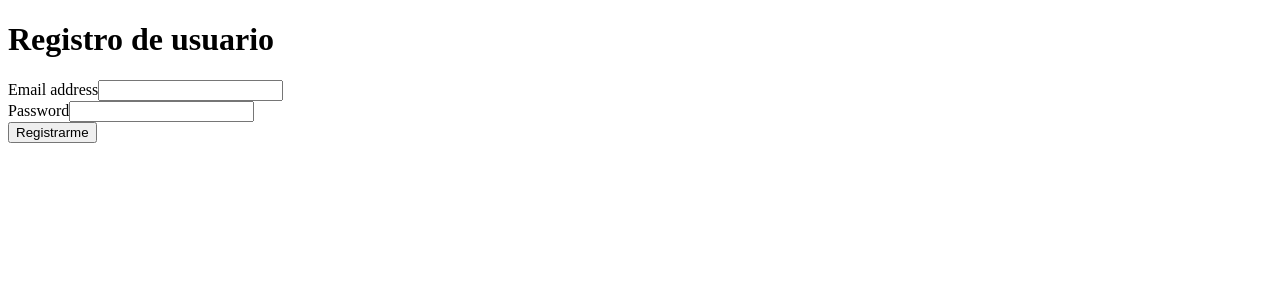
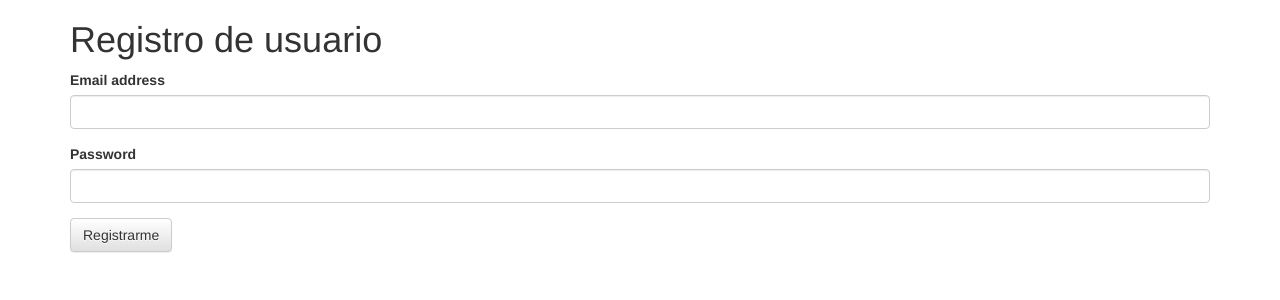
Before and after one commit to h2swider/concursando, a PHP site: page / in a window 1280 px wide. Shown: the top 300 px of the page. Run offline with PHP 8.4, Linux system fonts and the light colour scheme; data that the repository does not hold is empty.

Commit message:
Bux fix css firefox

```diff
--- a/php/views/header.php
+++ b/php/views/header.php
@@ -1,8 +1,9 @@
 <!DOCTYPE html>
-<html>
+<html lang="es">
     <head>
-        <link rel="stylesheet" type="css" media="screen" href="<?php echo ASSETS_PATH; ?>css/bootstrap.min.css" />
-        <link rel="stylesheet" type="css" media="screen" href="<?php echo ASSETS_PATH; ?>css/bootstrap-theme.min.css" />
+        <title>Concursando</title>
+        <link href="<?php echo ASSETS_PATH; ?>css/bootstrap.min.css" rel="stylesheet"/>
+        <link href="<?php echo ASSETS_PATH; ?>css/bootstrap-theme.min.css" rel="stylesheet"/>
         <script src="<?php echo ASSETS_PATH; ?>js/jquery.js"></script>
         <script src="<?php echo ASSETS_PATH; ?>js/jquery.md5.js"></script>
         <script src="<?php echo ASSETS_PATH; ?>js/bootstrap.min.js"></script>
```
